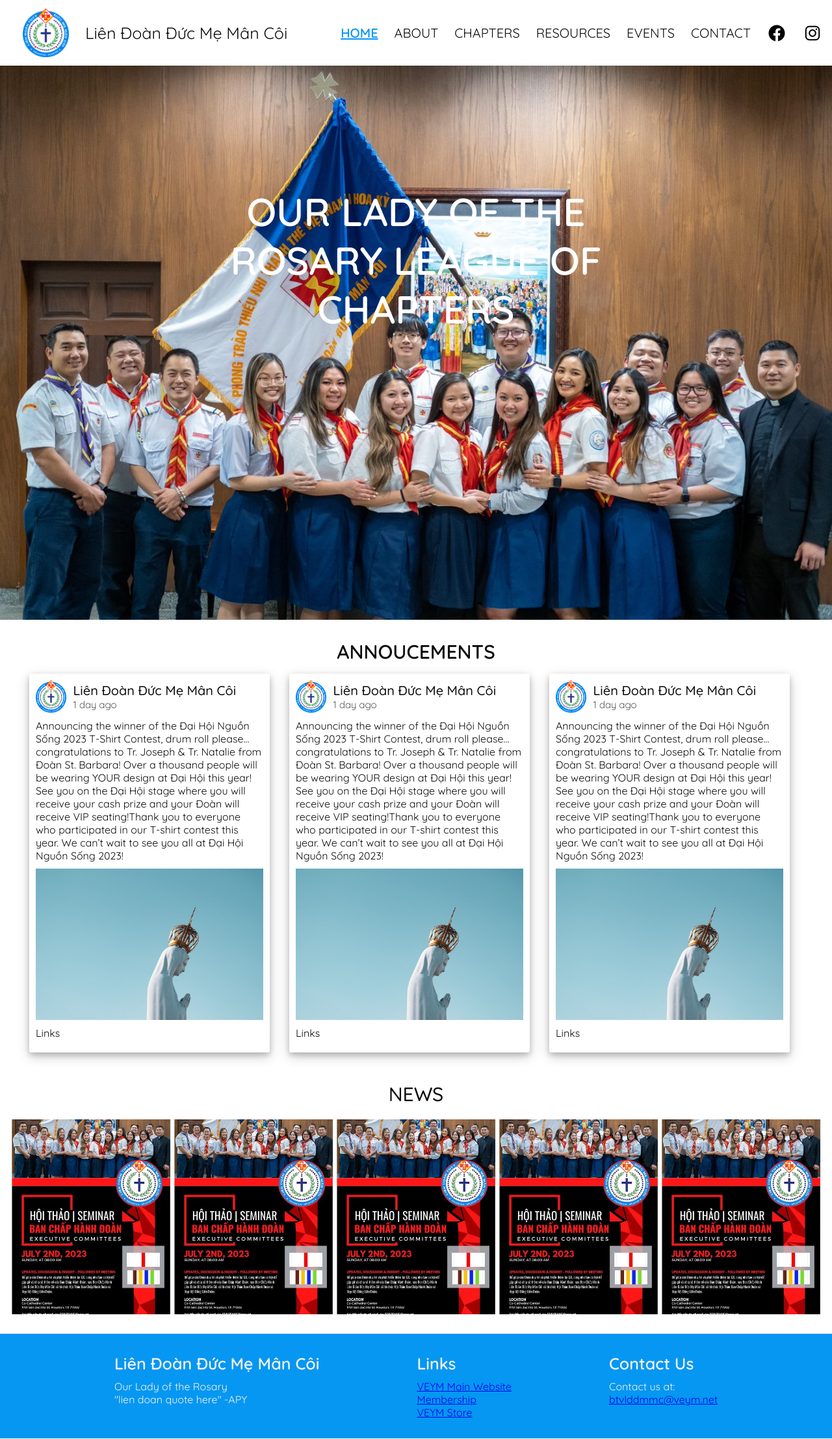
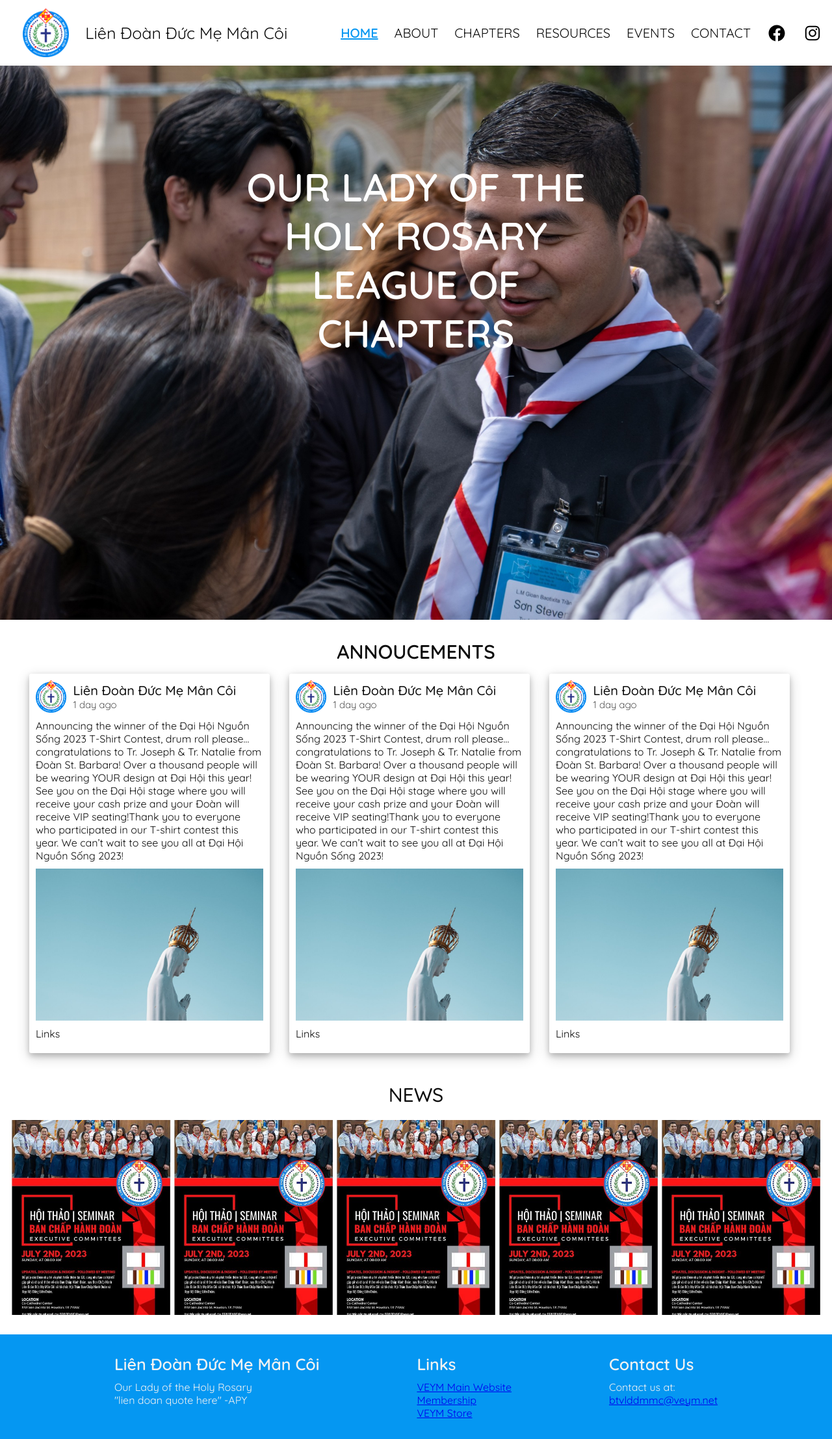
Before and after one commit to 3ll0/lddmmc_website, a React (Vite) app: page / in a window 1280 px wide. Shown: the whole page at 65% size. Built offline with nearby package versions, Linux system fonts and the light colour scheme.

Commit message:
minor updates

```diff
--- a/src/components/Footer.jsx
+++ b/src/components/Footer.jsx
@@ -5,7 +5,7 @@
         Liên Đoàn Đức Mẹ Mân Côi
       </div>
       <div className='footer-doan-alt'>
-        Our Lady of the Rosary
+        Our Lady of the Holy Rosary
       </div>
       <div className='footer-doan-quote'>
         "lien doan quote here" -APY
--- a/src/index.css
+++ b/src/index.css
@@ -85,7 +85,6 @@
 }
 .header-facebook-icon, .header-instagram-icon {
   width: 30px;
-  target: 'blank';
 }
 
 /*** HOME ***/
--- a/src/pages/Home.jsx
+++ b/src/pages/Home.jsx
@@ -1,9 +1,9 @@
 function NamePage() {
   return (
     <div className='home-image-container'>
-      <img className='home-image' src="/images/img2.jpg" />
+      <img className='home-image' src="/images/img4.jpg" />
       <div className='home-image-words'>
-        OUR LADY OF THE ROSARY LEAGUE OF CHAPTERS
+        OUR LADY OF THE HOLY ROSARY LEAGUE OF CHAPTERS
       </div>
     </div>
   )
```
Also changed, not shown: public/images/img3.jpg (added), public/images/img4.jpg (added).
